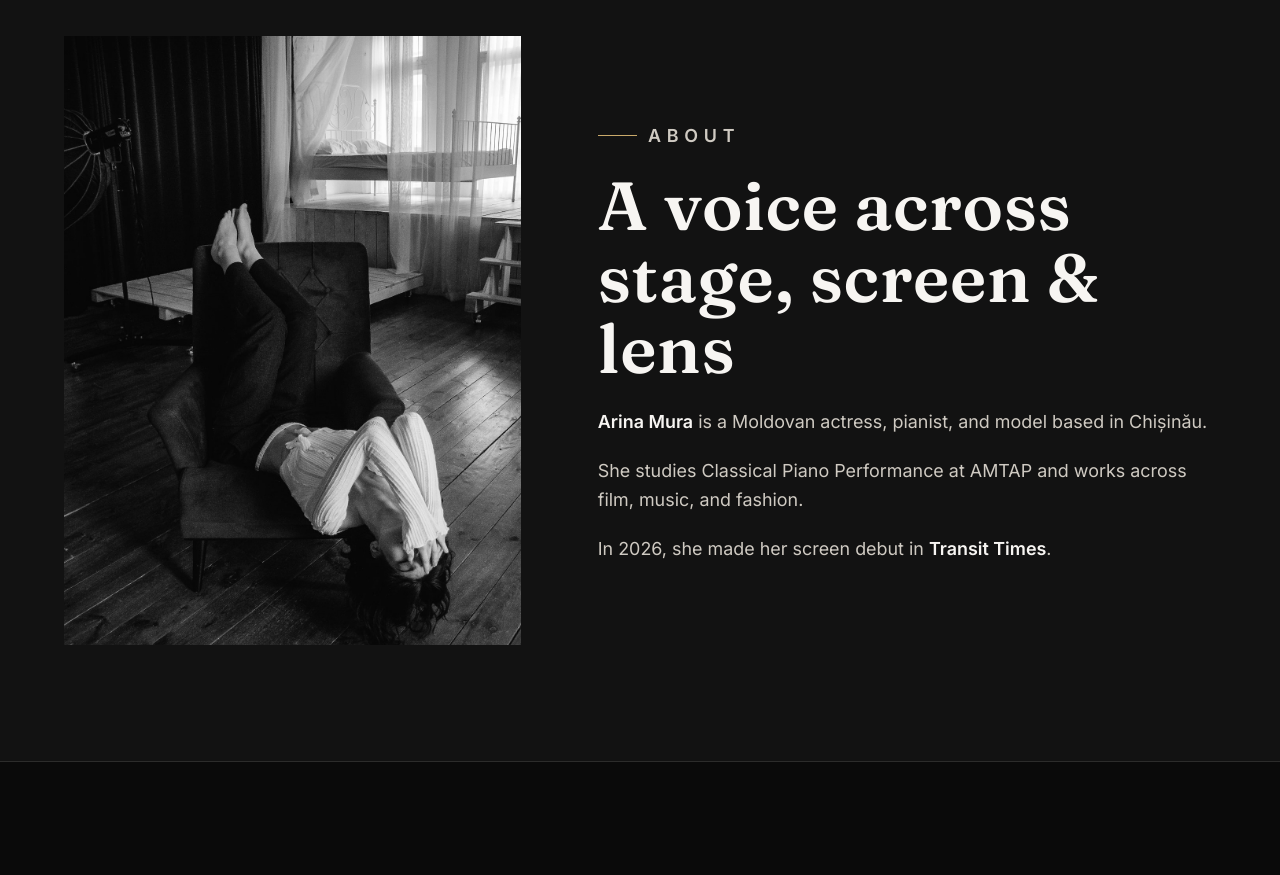
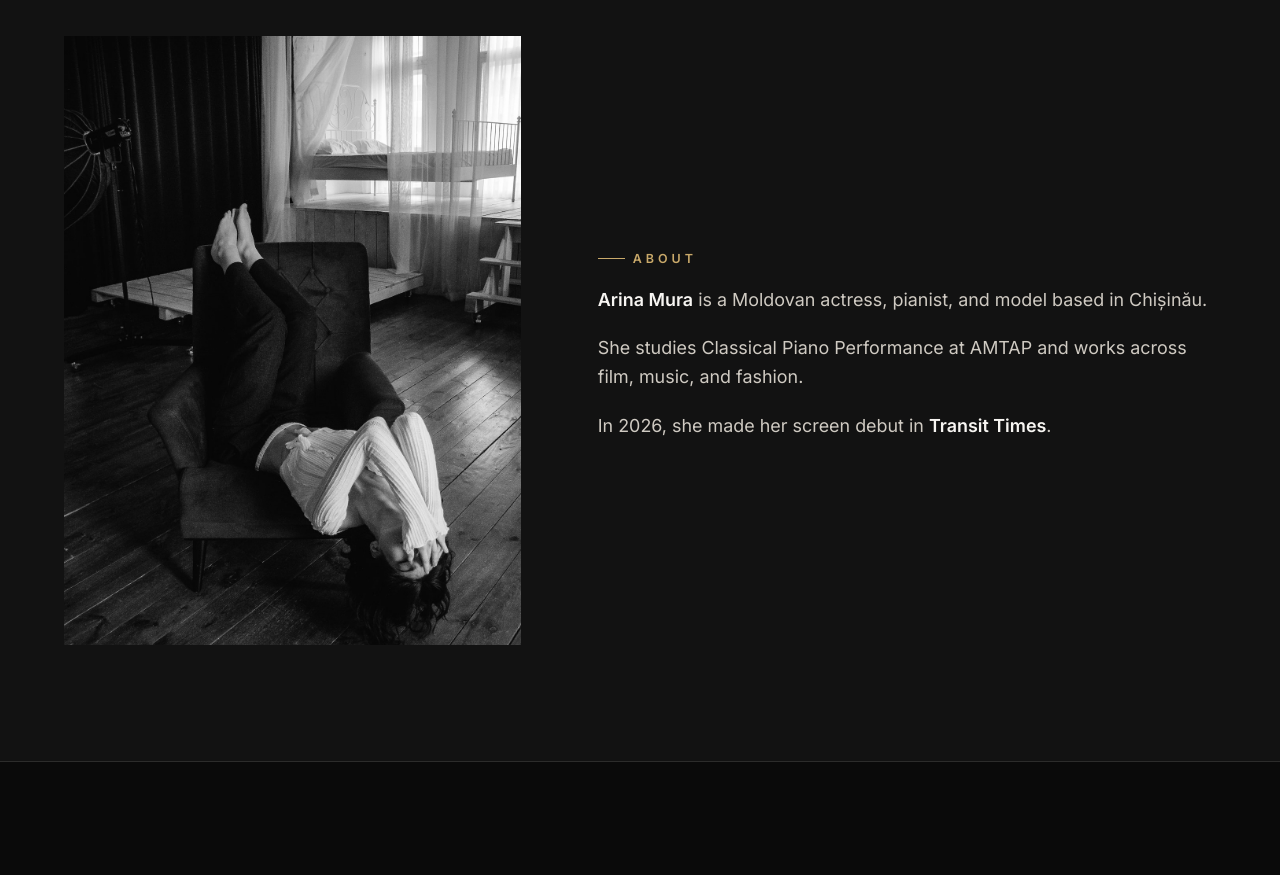
Before and after one commit to TudorlE/arinamuracv2, a website built with Vite: page index.html in a window 1280 px wide. Shown: the part 1440-2315 px from the top of the page. Built offline with nearby package versions, Linux system fonts and the light colour scheme.

Commit message:
Remove About heading to match reference, keep eyebrow only

```diff
--- a/index.html
+++ b/index.html
@@ -97,8 +97,7 @@
         </div>
       </div>
       <div class="about-body">
-        <p class="eyebrow reveal">About</p>
-        <h2 class="section-heading reveal reveal-delay-1">A voice across stage, screen &amp; lens</h2>
+        <h2 class="eyebrow reveal">About</h2>
         <p class="reveal reveal-delay-2"><strong>Arina Mura</strong> is a Moldovan actress, pianist, and model based in Chișinău.</p>
         <p class="reveal reveal-delay-2">She studies Classical Piano Performance at AMTAP and works across film, music, and fashion.</p>
         <p class="reveal reveal-delay-3">In 2026, she made her screen debut in <strong>Transit Times</strong>.</p>
```
